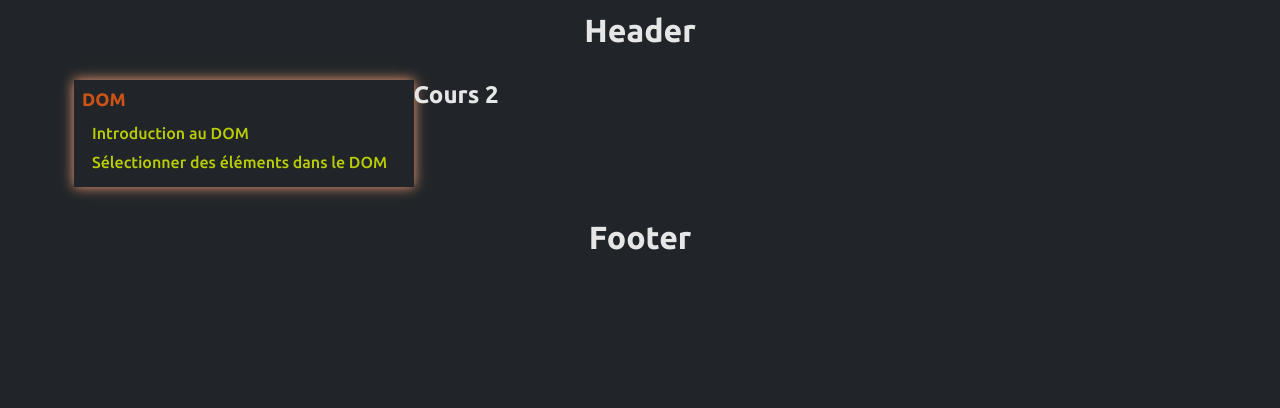
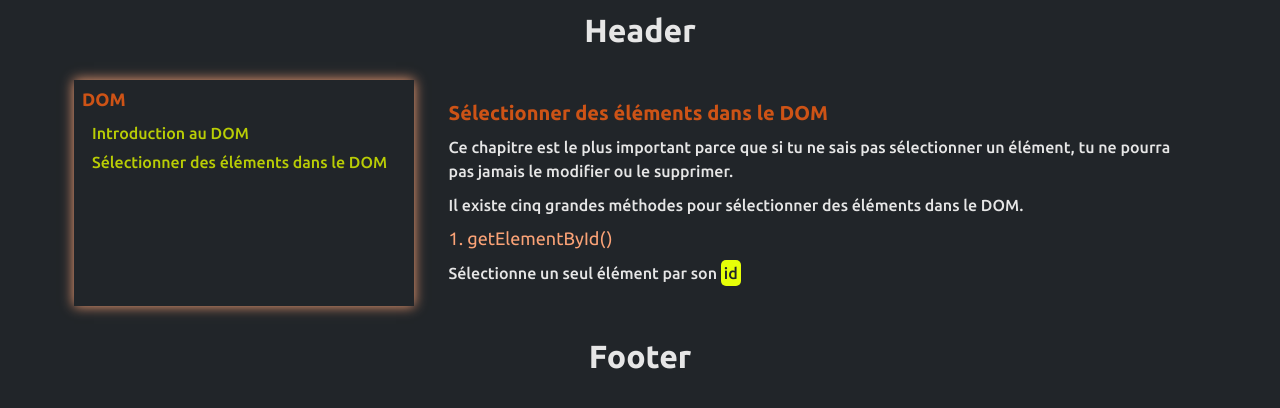
Before and after one commit to Ayo-Oub/learn_js, a React (Vite) app: page /learnJS/select_element_in_the_dom in a window 1280 px wide. Shown: the top 408 px of the page. Built offline with nearby package versions, Linux system fonts and the light colour scheme.

Commit message:
add codes

```diff
--- a/src/pages/contents/SelectEleDom.jsx
+++ b/src/pages/contents/SelectEleDom.jsx
@@ -1,9 +1,14 @@
-import React from 'react'
+import './styling_cours.css'
+
 
 export default function SelectEleDom() {
   return (
-    <div>
-      <h2>Cours 2</h2>
+    <div className="content-container">
+      <h3 className="title">Sélectionner des éléments dans le DOM</h3>
+      <p>Ce chapitre est le plus important parce que si tu ne sais pas sélectionner un élément, tu ne pourra pas jamais le modifier ou le supprimer.</p>
+      <p>Il existe cinq grandes méthodes pour sélectionner des éléments dans le DOM.</p>
+      <h4 className="sub-title">1. getElementById()</h4>
+      <p>Sélectionne un seul élément par son <span>id</span></p>
     </div>
   )
 }
```
